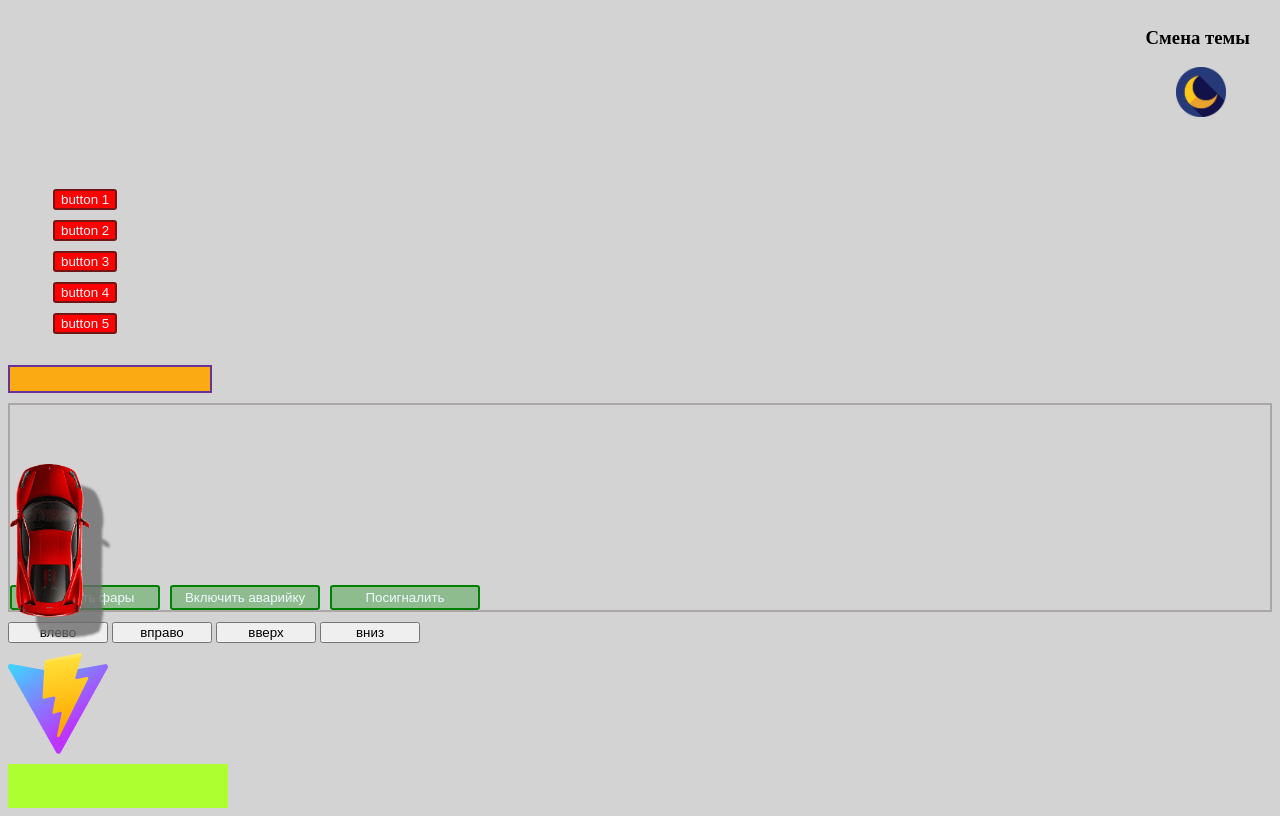
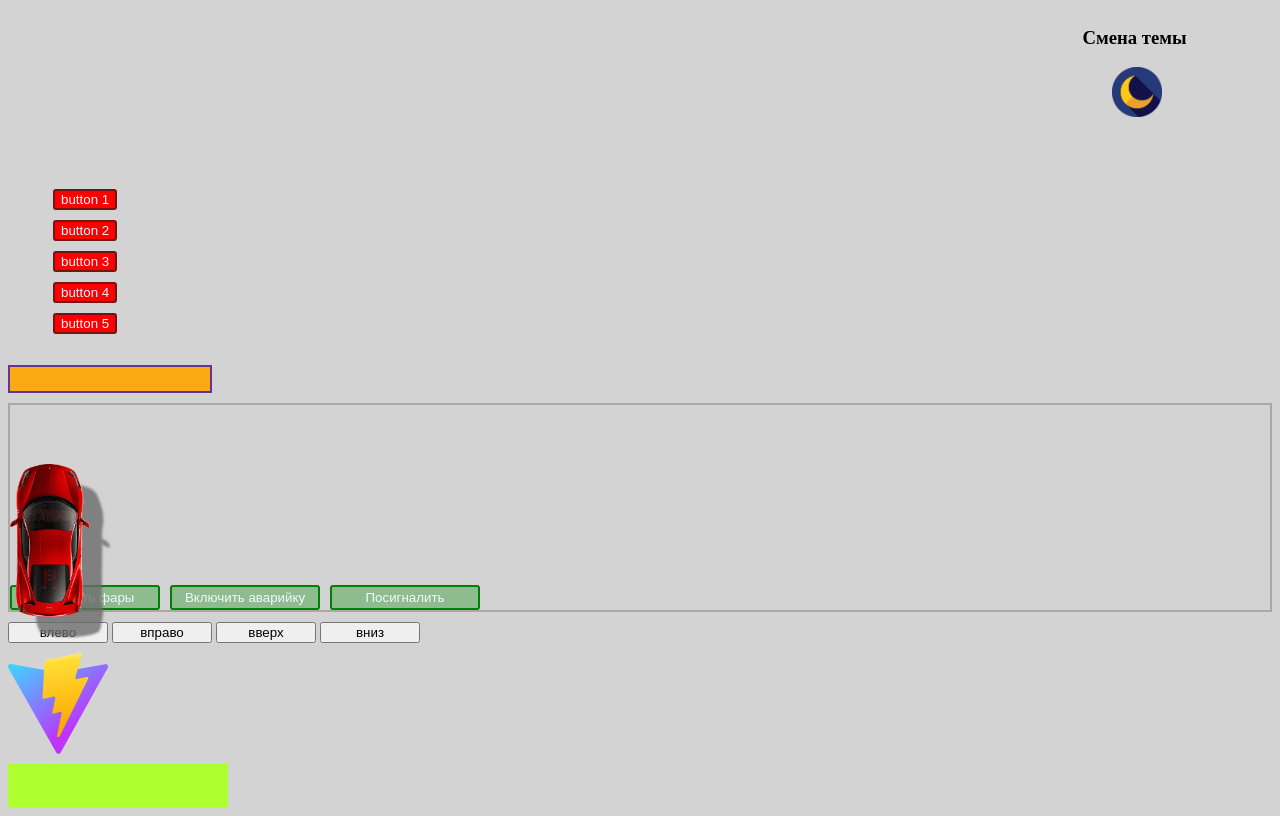
Before and after one commit to belkud/Children-s_controlled_car, a website built with Vite: page index.html in a window 1280 px wide. Built offline with nearby package versions, Linux system fonts and the light colour scheme.

```diff
--- a/src/style.css
+++ b/src/style.css
@@ -18,7 +18,8 @@
 
 #theme {
    min-height: 150px;
-   margin-left: 90%;
+   margin-left: 85%;
+   margin-right: 5%;
 }
 
 
```
